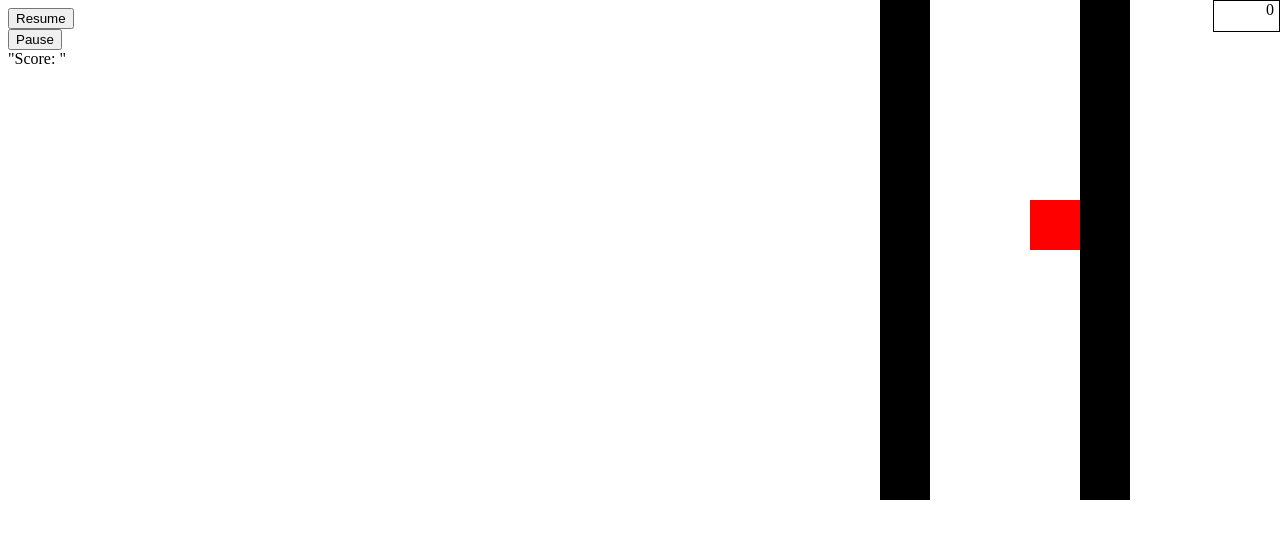
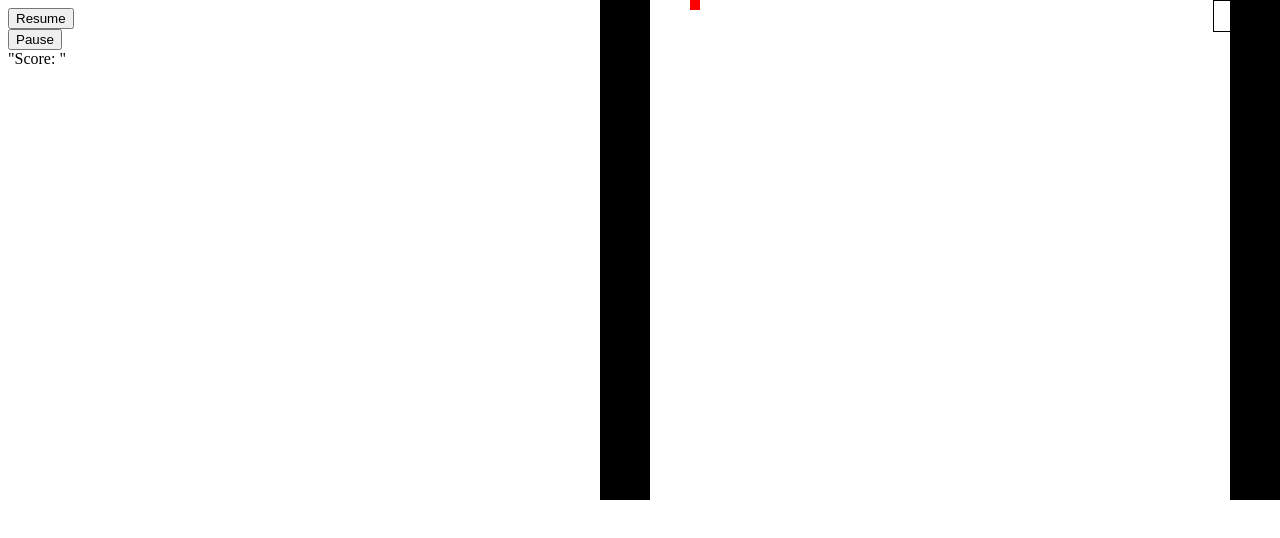
Before and after one commit to zendelleUD/WallBangers_Project1, a plain HTML site: page index.html in a window 1280 px wide. Drawn offline with Linux system fonts and the light colour scheme.

Commit message:
messing with css

```diff
--- a/style/wallbangers.css
+++ b/style/wallbangers.css
@@ -36,7 +36,7 @@
     width: 50px;
     position: absolute;
     top: 0px;
-    right: 150px;
+    right: 0px;
 }
 #rightwall{
     background: black;
@@ -44,13 +44,13 @@
     width: 50px;
     position: absolute;
     top: 0px;
-    right: 350px;
+    right: 630px;
 }
 #player{
     background: red;
-    height: 50px;
-    width: 50px;
+    height: 10px;
+    width: 10px;
     position: absolute;
-    top: 200px;
-    right: 200px;
+    top: 0px;
+    right: 580px;
 }
```
